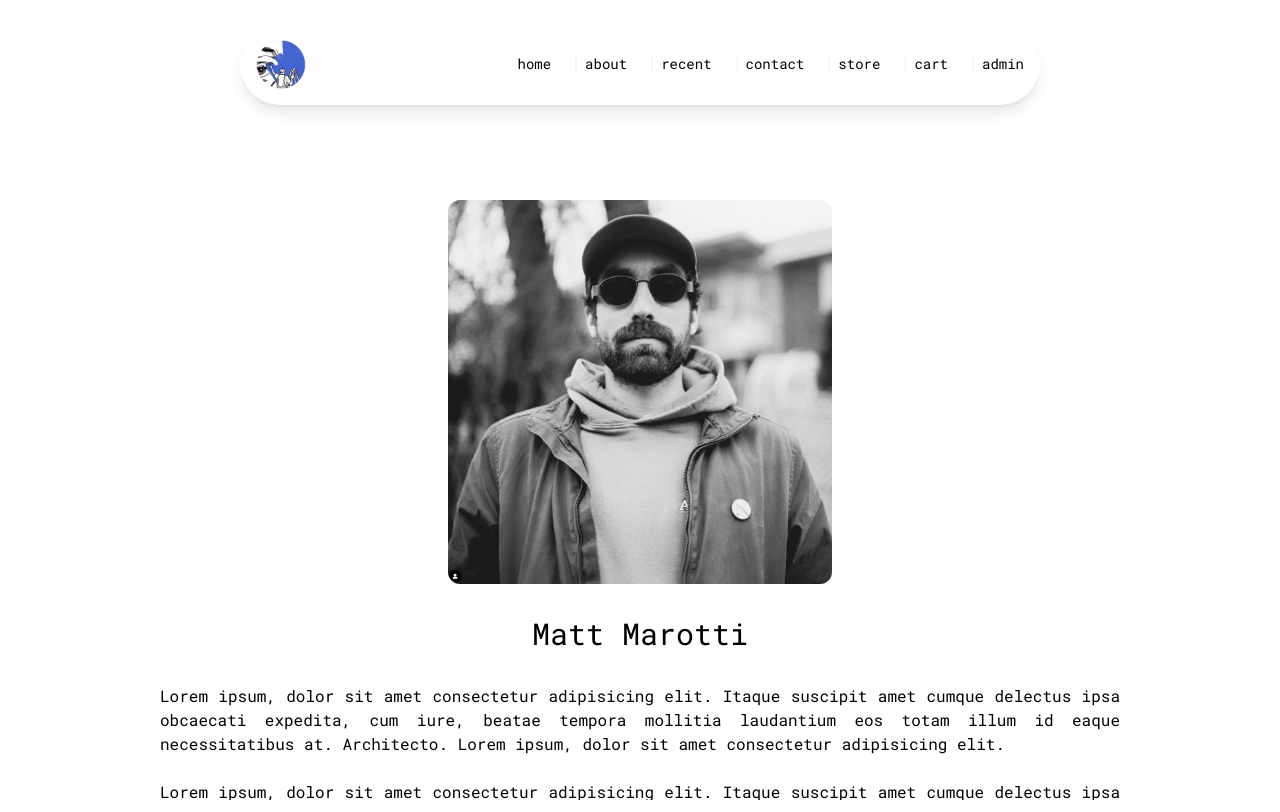
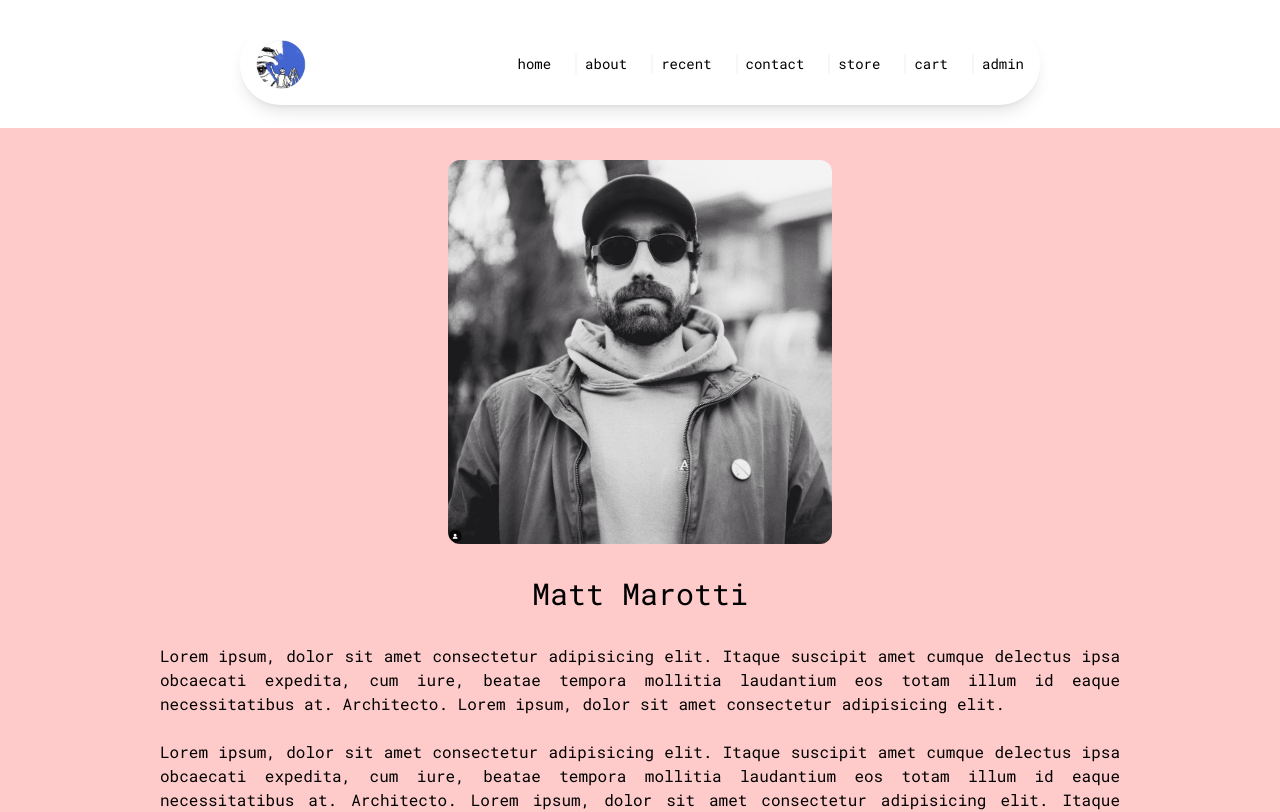
Before and after one commit to Manuelhhinojosa/mattStoreClientSide, a React (Vite) app: page /about in a window 1280 px wide. Shown: the top 812 px of the page. Built offline with nearby package versions, Linux system fonts and the light colour scheme.

Commit message:
corrected styling error in about component. initiated Contact component

```diff
--- a/src/App.jsx
+++ b/src/App.jsx
@@ -6,6 +6,7 @@ import { Routes, Route } from "react-router-dom";
 import Home from "./components/pageComponents/Home";
 import About from "./components/pageComponents/About";
 import RecentWork from "./components/pageComponents/RecentWork";
+import Contact from "./components/pageComponents/Contact";
 // Genereal components
 import Navbar from "./components/generalComponents/Navbar";
 
@@ -17,6 +18,7 @@ function App() {
         <Route path="/" element={<Home />} />
         <Route path="/about" element={<About />} />
         <Route path="/recent" element={<RecentWork />} />
+        <Route path="/contact" element={<Contact />} />
       </Routes>
     </main>
   );
--- a/src/components/pageComponents/About.jsx
+++ b/src/components/pageComponents/About.jsx
@@ -5,9 +5,9 @@ import aboutImg from "../../assets/aboutImg.png";
 
 const About = () => {
   return (
-    <section className="container mx-auto w-screen h-screen flex items-end">
-      <div className="h-3/4 w-full flex flex-col items-center ">
-        <div className=" h-96 ">
+    <section className="container mx-auto  flex items-end">
+      <div className="mt-32 w-full flex flex-col items-center bg-red-200">
+        <div className="mt-8 h-96 ">
           <img src={aboutImg} alt="about image" className="h-full rounded-xl" />
         </div>
         <div className="w-full flex flex-col items-center">
--- /dev/null
+++ b/src/components/pageComponents/Contact.jsx
@@ -0,0 +1,12 @@
+import { Container } from "postcss";
+import React from "react";
+
+const Contact = () => {
+  return (
+    <section className="container mx-auto flex">
+      <div className="mt-32 w-full bg-red-200 flex">d</div>
+    </section>
+  );
+};
+
+export default Contact;
--- a/src/components/pageComponents/RecentWork.jsx
+++ b/src/components/pageComponents/RecentWork.jsx
@@ -28,7 +28,7 @@ const RecentWork = () => {
 
   return (
     <section className="container mx-auto flex">
-      <div className="mt-32 w-full flex flex-col items-center">
+      <div className="mt-32 w-full flex flex-col items-center bg-red-200">
         {imagesArr.map((img) => (
           <div className="flex flex-col mt-8">
             <img
```
